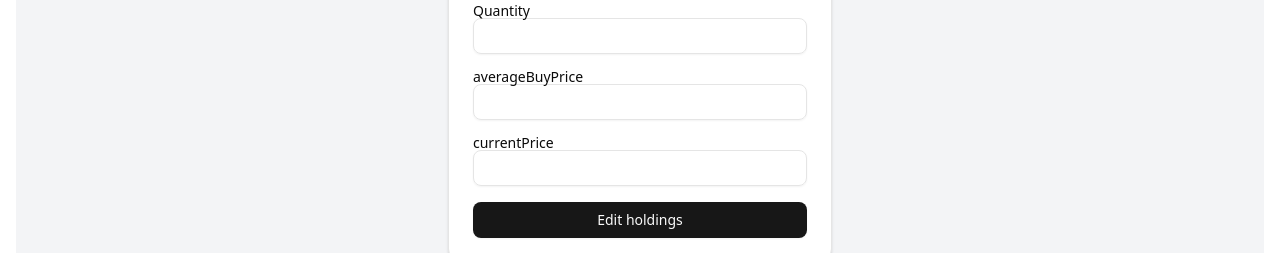
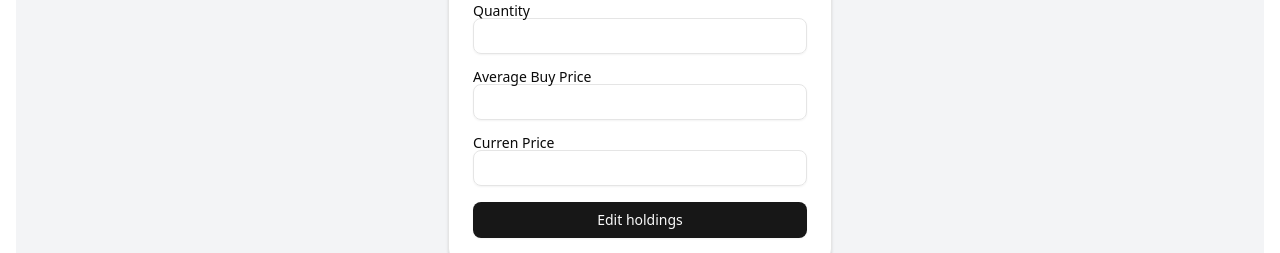
Before and after one commit to sandesh-angularminds/stocktask_am, a React (Vite) app in the folder frontend/: page /holdings/edit/1 in a window 1280 px wide. Shown: the part 432-685 px from the top of the page. Built offline with nearby package versions, Linux system fonts and the light colour scheme; no server answers.

Commit message:
frontend: change in label.

```diff
--- a/frontend/src/pages/auth/Login.jsx
+++ b/frontend/src/pages/auth/Login.jsx
@@ -21,7 +21,7 @@ export function Login() {
       const userData = await postData("/user/login", data);
       if (userData) {
         login(userData.data);
-        navigate("/holdings");
+        navigate("/dashboard");
       }
     } catch (err) {
       alert("Something went wrong.");
--- a/frontend/src/pages/holdings/AddHoldings.jsx
+++ b/frontend/src/pages/holdings/AddHoldings.jsx
@@ -107,7 +107,7 @@ export function Addholding() {
             </div>
 
             <div>
-              <Label htmlFor="averageBuyPrice">averageBuyPrice</Label>
+              <Label htmlFor="averageBuyPrice">Average Buy Price</Label>
               <Input
                 id="averageBuyPrice"
                 type="number"
@@ -123,7 +123,7 @@ export function Addholding() {
             </div>
 
             <div>
-              <Label htmlFor="currentPrice">currentPrice</Label>
+              <Label htmlFor="currentPrice">Current Price</Label>
               <Input
                 id="currentPrice"
                 type="number"
--- a/frontend/src/pages/holdings/EditHolding.jsx
+++ b/frontend/src/pages/holdings/EditHolding.jsx
@@ -137,7 +137,7 @@ export function EditHolding() {
             </div>
 
             <div>
-              <Label htmlFor="averageBuyPrice">averageBuyPrice</Label>
+              <Label htmlFor="averageBuyPrice">Average Buy Price</Label>
               <Input
                 id="averageBuyPrice"
                 type="number"
@@ -153,7 +153,7 @@ export function EditHolding() {
             </div>
 
             <div>
-              <Label htmlFor="currentPrice">currentPrice</Label>
+              <Label htmlFor="currentPrice">Curren Price</Label>
               <Input
                 id="currentPrice"
                 type="number"
```
